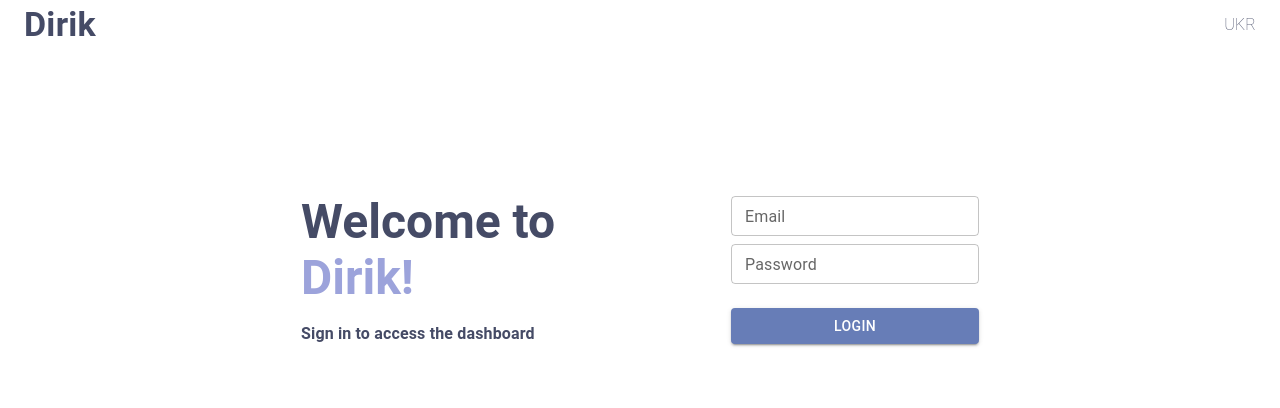
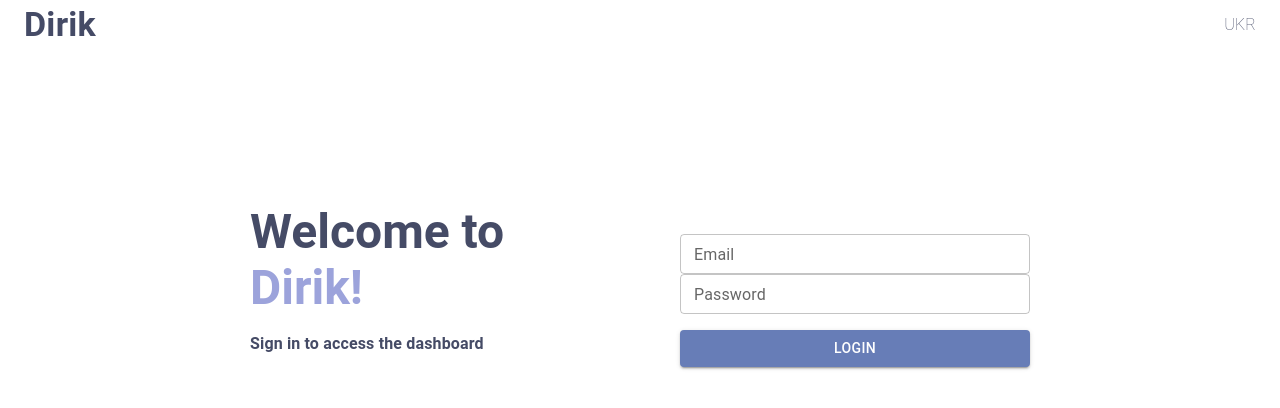
Before and after one commit to proxrustes/dirik, a Next.js app: page /login in a window 1280 px wide. Shown: the top 408 px of the page. Built offline with nearby package versions, Linux system fonts and the light colour scheme.

Commit message:
fixed login

```diff
--- a/app/login/page.tsx
+++ b/app/login/page.tsx
@@ -1,61 +1,9 @@
-"use client"
-import { EmployeeBasic } from "@/definitions/types/Employee";
-import { sign } from "@/lib/jwtUtils";
-import { Button, Stack, TextField, Typography } from "@mui/material";
-import { useReducer } from "react";
-import { useRouter } from "next/router";
+import { Button, FormControl, Stack, TextField, Typography } from "@mui/material";
+import { LoginBox } from "@/components/LoginBox";
 
-enum FormActionType {
-    SET_EMAIL = 'SET_EMAIL',
-    SET_PASSWORD = 'SET_PASSWORD'
-}
-interface FormAction {
-    type: FormActionType;
-    payload: string | number;
-}
-interface FormState {
-    email: string;
-    password: string;
-}
-function formReducer(state: FormState, action: FormAction): FormState {
-    switch (action.type) {
-        case FormActionType.SET_EMAIL:
-            return { ...state, email: action.payload as string };
-        case FormActionType.SET_PASSWORD:
-            return { ...state, password: action.payload as string };
-        default:
-            return state;
-    }
-}
 
 export default function Login() {
-    const initialState: FormState = {
-        email: '',
-        password: ''
-    };
-    const [state, dispatch] = useReducer(formReducer, initialState);
-    const router = useRouter();
 
-    async function login() {
-        const KEY = process.env.JWT_KEY
-        const token = state.password?.toString()
-        if (!KEY || token === undefined) {
-            return { error: true }
-        }
-        const db_user: EmployeeBasic = { id: 0, fullName: "Maria", location_id: 0 };
-        if (db_user) {
-            const jwt = await sign(
-                {
-                    id: db_user.id,
-                    fullName: db_user.fullName,
-                    location_id: db_user.location_id
-                },
-                KEY
-            )
-            router.push('/dashboard')
-            return { error: false }
-        }
-    }
     return (
         <>
             <Stack direction="row" gap={20} justifyContent="center" sx={{ mt: "20vh", color: "white" }}>
@@ -67,11 +15,8 @@ export default function Login() {
 
                     <Typography sx={{ fontWeight: 600, color: "primary.dark" }}>Sign in to access the dashboard</Typography>
                 </Stack>
-                <Stack gap={1} justifyContent="center">
-                    <TextField size="small" value={state.email} onChange={e => dispatch({ type: FormActionType.SET_EMAIL, payload: e.target.value })} id="email-input" label="Email" variant="outlined" ></TextField>
-                    <TextField size="small" value={state.password} onChange={e => dispatch({ type: FormActionType.SET_PASSWORD, payload: e.target.value })} id="password-input" label="Password" variant="outlined"></TextField>
-                    <Button variant="contained" sx={{ mt: 2 }} onClick={login}>LOGIN</Button>
-                </Stack></Stack>
+               <LoginBox/>
+               </Stack>
 
         </>
     );
--- /dev/null
+++ b/components/LoginBox.tsx
@@ -0,0 +1,48 @@
+"use client"
+
+import { login } from "@/lib/login";
+import { Stack, FormControl, TextField, Button, Box } from "@mui/material";
+import { useReducer } from "react";
+import { useFormState } from "react-dom";
+enum FormActionType {
+    SET_EMAIL = 'SET_EMAIL',
+    SET_PASSWORD = 'SET_PASSWORD'
+}
+interface FormAction {
+    type: FormActionType;
+    payload: string | number;
+}
+export interface FormState {
+    email: string;
+    password: string;
+}
+function formReducer(state: FormState, action: FormAction): FormState {
+    switch (action.type) {
+        case FormActionType.SET_EMAIL:
+            return { ...state, email: action.payload as string };
+        case FormActionType.SET_PASSWORD:
+            return { ...state, password: action.payload as string };
+        default:
+            return state;
+    }
+}
+export function LoginBox() {
+    const initialState: FormState = {
+        email: '',
+        password: ''
+    };
+    const [form, dispatch] = useReducer(formReducer, initialState);
+    const [state, formAction] = useFormState(login, { error: false })
+    return (
+        <Box component="form" action={formAction} noValidate sx={{ mt: 5 }}>
+            <Stack gap={1} justifyContent="center" >
+                <FormControl size="small" sx={{ width: { xl: 400, md: 350 } }}>
+
+                    <TextField size="small" name="email" value={form.email} onChange={e => dispatch({ type: FormActionType.SET_EMAIL, payload: e.target.value })} id="email-input" label="Email" variant="outlined" ></TextField>
+                    <TextField size="small"  name="password"value={form.password} onChange={e => dispatch({ type: FormActionType.SET_PASSWORD, payload: e.target.value })} id="password-input" label="Password" variant="outlined"></TextField>
+                    <Button type="submit" variant="contained" sx={{ mt: 2 }}>LOGIN</Button>
+                </FormControl>
+            </Stack></Box>
+    )
+
+}
--- /dev/null
+++ b/lib/login.ts
@@ -0,0 +1,40 @@
+"use server"
+
+import { EmployeeBasic } from "@/definitions/types/Employee";
+import { revalidatePath } from "next/cache";
+import { cookies } from "next/headers";
+import { redirect } from "next/navigation";
+import { sign } from "./jwtUtils";
+
+export async function login(prevState: any, formData: FormData) {
+    await delay(100)
+    const KEY = process.env.JWT_KEY
+    console.log(formData)
+    const password = formData.get("password")?.toString()
+    const email = formData.get("email")?.toString()
+    console.log(password, email)
+    if (!KEY || password === undefined) {
+        return { error: true }
+    }
+    const db_user: EmployeeBasic = { id: 0, fullName: "Maria", location_id: 0 };
+    if (db_user) {
+        const jwt = await sign(
+            {
+                id: db_user.id,
+                fullName: db_user.fullName,
+                location_id: db_user.location_id
+            },
+            KEY
+        )
+        cookies().set("currentUser", jwt)
+        revalidatePath("/dashboard")
+        redirect("/dashboard")
+        return { error: false }
+    }
+    await delay(1500)
+    return { error: true }
+}
+
+function delay(ms: number) {
+    return new Promise((resolve) => setTimeout(resolve, ms))
+  }
--- a/middleware.ts
+++ b/middleware.ts
@@ -31,11 +31,6 @@ export async function middleware(req: NextRequest) {
     return redirectWithDelete(req, "/login")
   }
 
-  if (req.nextUrl.pathname === "/login") {
-    req.nextUrl.pathname = "/profile"
-    return NextResponse.redirect(req.nextUrl)
-  }
-
   if (req.nextUrl.pathname === "/dashboard") {
     req.nextUrl.pathname = "/dashboard/current-shift"
     return NextResponse.redirect(req.nextUrl)
```
